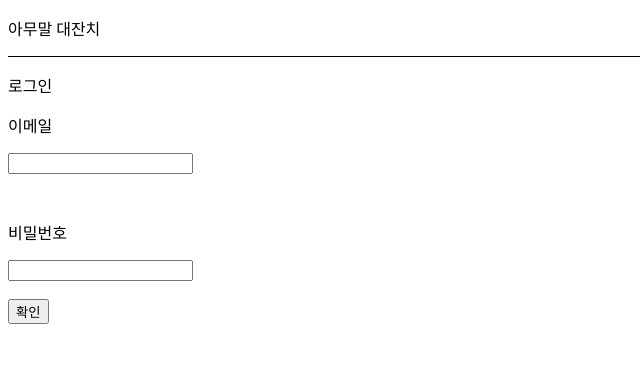
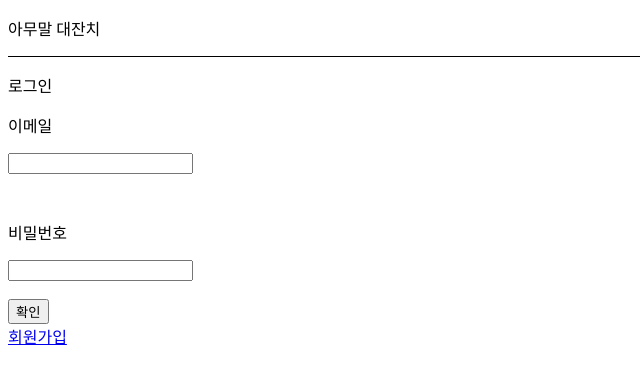
Before and after one commit to ljh3648/3-beemo-lee-community-BE, a website: page web-server/public/pages/signin/index.html in a window 1280 px wide. Shown: the whole page, without its empty margins (0-640 px from the left). Drawn offline with Linux system fonts and the light colour scheme.

Commit message:
feat: 회원가입 하이퍼링크 추가

```diff
--- a/web-server/public/pages/signin/index.html
+++ b/web-server/public/pages/signin/index.html
@@ -26,6 +26,8 @@
         </button>
     </form>
 
+    <a href="/pages/signup">회원가입</a>
+
     <script src="/pages/signin/signin.js"></script>
 </body>
 
```
